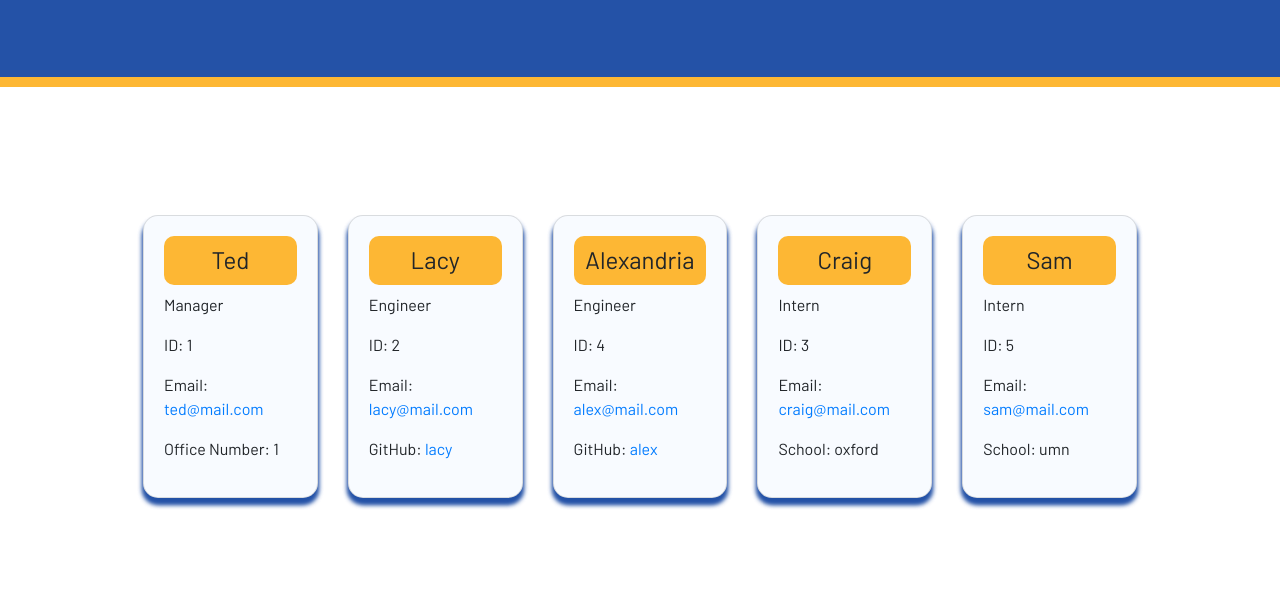
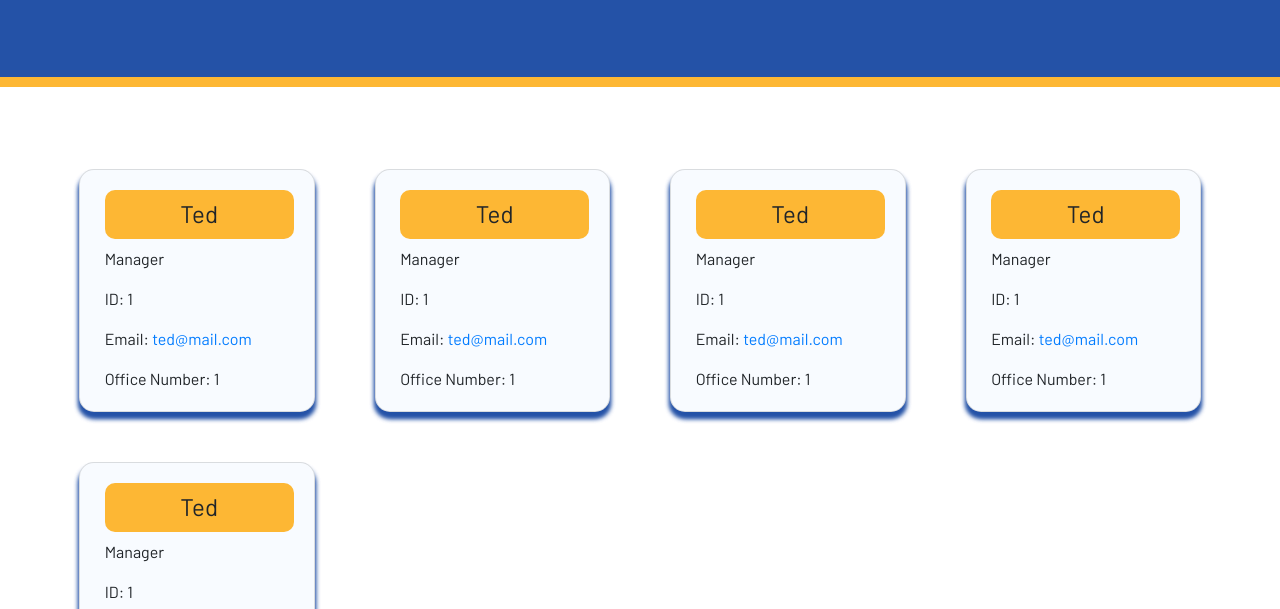
Before and after one commit to tedheikkila/team-generator, a website: page dist_/my-dev-team.html in a window 1280 px wide. Shown: the part 191-800 px from the top of the page. Drawn offline with nearby package versions, Linux system fonts and the light colour scheme.

Commit message:
styling cards

```diff
--- a/dist_/my-dev-team.html
+++ b/dist_/my-dev-team.html
@@ -1,4 +1,3 @@
-
 
     <!DOCTYPE html>
     <html lang="en">
@@ -27,6 +26,8 @@
 
     <!--members (manager, engineers, interns)-->
    <div class="card-deck">
+    <div class="row">
+      <div class = "col-12 col-md-6 col-lg-3">
         <div class="card">
           <div class="card-body">
               <!--manager-->
@@ -37,43 +38,68 @@
               <p class="card-text">Office Number: <span class ="manager-office">1</span></p>
           </div>
         </div>
+      </div>
 
+      <!--engineers & interns-->
+
+      <div class = "col-12 col-md-6 col-lg-3">
         <div class="card">
           <div class="card-body">
-        <h4 class="engineer-title">Lacy</h4>
-        <p class ="engineer-icon">Engineer</p>
-        <p class="card-text">ID: <span class="engineer-id">2</span></p>
-        <p class="card-text"><span class="engineer-email">Email: </span><a href="mailto:lacy@mail.com">lacy@mail.com</a></p>
-        <span class="card-text">GitHub: </span><a class ="engineer-github" href="https://github.com/lacy" target="_blank">lacy</a></span></p>
+              <!--manager-->
+              <h4 class="manager-title">Ted</h4>
+              <p class = "manager-icon">Manager</p>
+              <p class="card-text">ID: <span class="manager-id">1</span></p>
+              <p class="card-text"><span class="manager-email">Email: </span><a href="mailto:ted@mail.com">ted@mail.com</a></p>
+              <p class="card-text">Office Number: <span class ="manager-office">1</span></p>
           </div>
-    </div>  <div class="card">
-      <div class="card-body">
-        <h4 class="engineer-title">Alexandria</h4>
-        <p class ="engineer-icon">Engineer</p>
-        <p class="card-text">ID: <span class="engineer-id">4</span></p>
-        <p class="card-text"><span class="engineer-email">Email: </span><a href="mailto:alex@mail.com">alex@mail.com</a></p>
-        <span class="card-text">GitHub: </span><a class ="engineer-github" href="https://github.com/alex" target="_blank">alex</a></span></p>
         </div>
       </div>
 
+      <div class = "col-12 col-md-6 col-lg-3">
         <div class="card">
           <div class="card-body">
-        <h4 class="intern-title">Craig</h4>
-        <p class ="intern-icon">Intern</p>
-        <p class="card-text">ID: <span class="intern-id">3</span></p>
-        <p class="card-text"><span class="intern-email">Email: </span><a href="mailto:craig@mail.com">craig@mail.com</a></p>
-        <p class="card-text">School: <span class ="intern-school"></span>oxford</p>
+              <!--manager-->
+              <h4 class="manager-title">Ted</h4>
+              <p class = "manager-icon">Manager</p>
+              <p class="card-text">ID: <span class="manager-id">1</span></p>
+              <p class="card-text"><span class="manager-email">Email: </span><a href="mailto:ted@mail.com">ted@mail.com</a></p>
+              <p class="card-text">Office Number: <span class ="manager-office">1</span></p>
           </div>
-    </div>  <div class="card">
-      <div class="card-body">
-        <h4 class="intern-title">Sam</h4>
-        <p class ="intern-icon">Intern</p>
-        <p class="card-text">ID: <span class="intern-id">5</span></p>
-        <p class="card-text"><span class="intern-email">Email: </span><a href="mailto:sam@mail.com">sam@mail.com</a></p>
-        <p class="card-text">School: <span class ="intern-school"></span>umn</p>
         </div>
       </div>
 
+      <div class = "col-12 col-md-6 col-lg-3">
+        <div class="card">
+          <div class="card-body">
+              <!--manager-->
+              <h4 class="manager-title">Ted</h4>
+              <p class = "manager-icon">Manager</p>
+              <p class="card-text">ID: <span class="manager-id">1</span></p>
+              <p class="card-text"><span class="manager-email">Email: </span><a href="mailto:ted@mail.com">ted@mail.com</a></p>
+              <p class="card-text">Office Number: <span class ="manager-office">1</span></p>
+          </div>
+        </div>
+      </div>
+
+      <div class = "col-12 col-md-6 col-lg-3">
+        <div class="card">
+          <div class="card-body">
+              <!--manager-->
+              <h4 class="manager-title">Ted</h4>
+              <p class = "manager-icon">Manager</p>
+              <p class="card-text">ID: <span class="manager-id">1</span></p>
+              <p class="card-text"><span class="manager-email">Email: </span><a href="mailto:ted@mail.com">ted@mail.com</a></p>
+              <p class="card-text">Office Number: <span class ="manager-office">1</span></p>
+          </div>
+        </div>
+      </div>
+
+
+
+
+
+
+    </div>
   </div>
 
     <!--footer-->
--- a/dist_/style.css
+++ b/dist_/style.css
@@ -13,13 +13,20 @@
 }
 
 .card-deck {
-    margin:10%;
+    margin-left: 5%;
+    margin-right: 5%;
+    margin-bottom: 5%;
 }
 
 .card {
+    margin-top: 50px;
     border-radius: 15px;
     background-color: rgb(248, 251, 255);
     box-shadow: 0 6px 5px 0 rgb(36, 82, 167), 0 6px 5px 0 rgb(36, 82, 167);
+}
+
+.card-body {
+    margin-left: 2%;
 }
 
 h4 {
```
Lines whose indentation alone changed are shown as unchanged.
